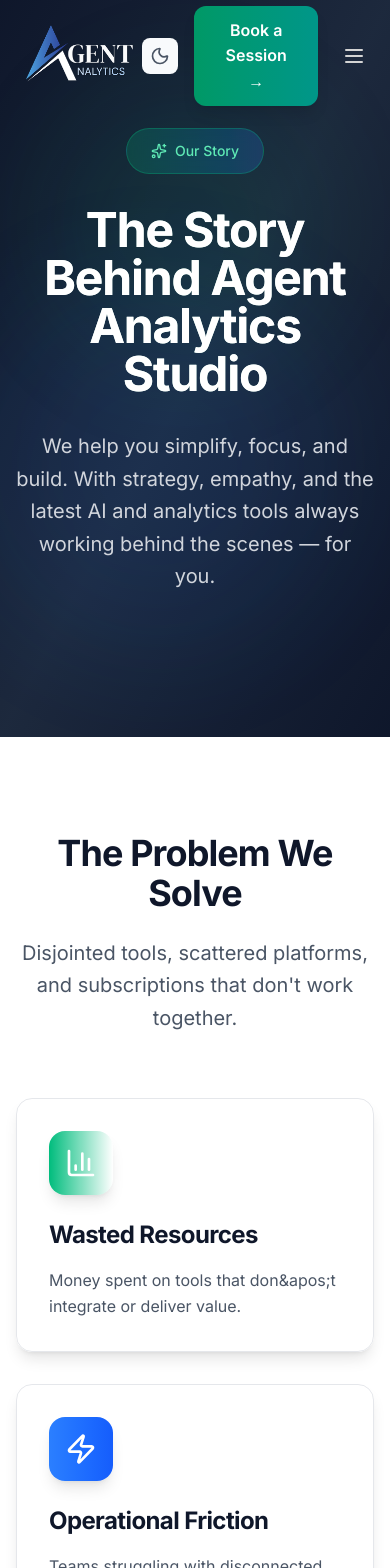
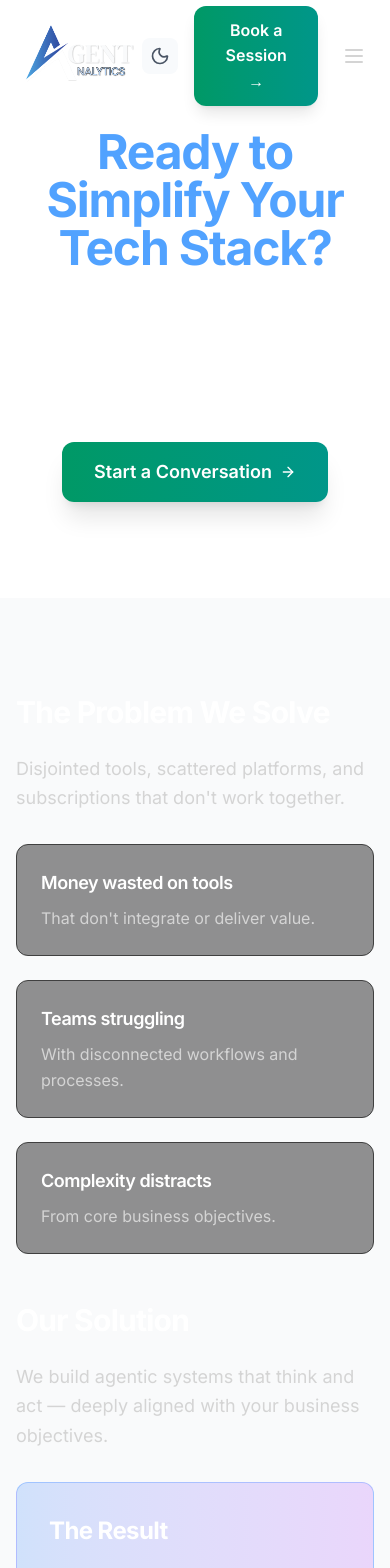
Before and after one commit to AgentAnalytics-ai/agent-analytics-site, a Next.js app: page /about in a window 390 px wide. Shown: the top 1568 px of the page. Built offline with nearby package versions, Linux system fonts and the light colour scheme.

Commit message:
feat: Implement million-dollar UI design with bold blue hero and clean layouts

```diff
--- a/src/app/about/page.tsx
+++ b/src/app/about/page.tsx
@@ -16,161 +16,84 @@ import { motion } from 'framer-motion';
 import { Card } from '@/components/ui/Card';
 
 export default function AboutPage() {
+  const handleCalendlyClick = () => {
+    if (typeof window !== 'undefined' && (window as any).Calendly) {
+      (window as any).Calendly.initPopupWidget({
+        url: 'https://calendly.com/your-calendly-link',
+      });
+    }
+  };
+
   return (
     <>
-      {/* Hero Section */}
-      <Section
-        spacing="xl"
-        background="dark"
-        className="pt-32 relative overflow-hidden"
-      >
-        <div className="absolute inset-0 bg-gradient-to-br from-slate-900 via-slate-800 to-slate-900"></div>
-        <div className="absolute top-20 left-10 w-72 h-72 bg-emerald-500/10 rounded-full blur-3xl animate-pulse"></div>
-        <div className="absolute bottom-20 right-10 w-96 h-96 bg-blue-500/10 rounded-full blur-3xl animate-pulse animation-delay-2000"></div>
+      <Section spacing="xl" className="pt-32">
+        <Container>
+          <div className="max-w-4xl mx-auto text-center">
+            <h1 className="text-5xl md:text-6xl font-bold text-blue-400 mb-6">
+              Ready to Simplify Your Tech Stack?
+            </h1>
+            <p className="text-xl text-white mb-12 max-w-3xl mx-auto">
+              Let's discuss how we can help you eliminate complexity and build intelligent systems that work for you.
+            </p>
 
-        <Container className="relative z-10">
-          <motion.div
-            className="text-center"
-            initial={{ opacity: 0, y: 30 }}
-            animate={{ opacity: 1, y: 0 }}
-            transition={{ duration: 0.8 }}
-          >
-            <div className="inline-flex items-center gap-2 bg-gradient-to-r from-emerald-500/20 to-blue-500/20 text-emerald-300 px-6 py-3 rounded-full text-sm font-medium mb-8 border border-emerald-500/30 backdrop-blur-sm">
-              <Sparkles className="w-4 h-4" />
-              Our Story
-            </div>
-            <h1 className="text-5xl md:text-6xl lg:text-7xl font-bold text-white mb-8 bg-gradient-to-r from-white via-emerald-100 to-white bg-clip-text text-transparent">
-              The Story Behind Agent Analytics Studio
-            </h1>
-            <p className="text-xl text-gray-300 max-w-4xl mx-auto leading-relaxed mb-12">
-              We help you simplify, focus, and build. With strategy, empathy,
-              and the latest AI and analytics tools always working behind the
-              scenes — for you.
-            </p>
-          </motion.div>
+            <Button
+              variant="cta"
+              size="lg"
+              withArrow
+              onClick={handleCalendlyClick}
+              className="bg-gradient-to-r from-blue-500 to-blue-700 hover:from-blue-600 hover:to-blue-800 text-white font-semibold px-8 py-4 text-lg shadow-xl hover:shadow-2xl transform hover:scale-105 transition-all duration-300"
+            >
+              Start a Conversation
+            </Button>
+          </div>
         </Container>
       </Section>
 
-      {/* Problem Statement */}
-      <Section spacing="xl" background="white">
+      <Section spacing="xl" background="gray">
         <Container>
-          <motion.div
-            className="text-center mb-16"
-            initial={{ opacity: 0, y: 30 }}
-            whileInView={{ opacity: 1, y: 0 }}
-            transition={{ duration: 0.8 }}
-          >
-            <h2 className="text-4xl md:text-5xl font-bold text-gray-900 mb-6">
-              The Problem We Solve
-            </h2>
-            <p className="text-xl text-gray-600 max-w-3xl mx-auto">
-              Disjointed tools, scattered platforms, and subscriptions that
-              don&apos;t work together.
-            </p>
-          </motion.div>
+          <div className="max-w-6xl mx-auto">
+            <div className="grid md:grid-cols-2 gap-12">
+              <div>
+                <h2 className="text-3xl font-bold text-white mb-6">The Problem We Solve</h2>
+                <p className="text-lg text-neutral-300 mb-8">
+                  Disjointed tools, scattered platforms, and subscriptions that don't work together.
+                </p>
 
-          <div className="grid grid-cols-1 md:grid-cols-3 gap-8 mb-16">
-            {[
-              {
-                icon: <BarChart3 className="w-8 h-8" />,
-                title: 'Wasted Resources',
-                description:
-                  'Money spent on tools that don&apos;t integrate or deliver value.',
-                color: 'emerald',
-              },
-              {
-                icon: <Zap className="w-8 h-8" />,
-                title: 'Operational Friction',
-                description:
-                  'Teams struggling with disconnected workflows and processes.',
-                color: 'blue',
-              },
-              {
-                icon: <Globe className="w-8 h-8" />,
-                title: 'Unnecessary Stress',
-                description:
-                  'Complexity that distracts from core business objectives.',
-                color: 'emerald',
-              },
-            ].map((problem, index) => (
-              <motion.div
-                key={index}
-                initial={{ opacity: 0, y: 50 }}
-                whileInView={{ opacity: 1, y: 0 }}
-                transition={{ duration: 0.8, delay: index * 0.2 }}
-                className="group"
-              >
-                <Card
-                  variant="elevated"
-                  padding="lg"
-                  className="h-full hover:shadow-2xl transition-all duration-500 group-hover:-translate-y-2 border border-gray-200 hover:border-emerald-200 bg-white/50 backdrop-blur-sm"
-                >
-                  <div
-                    className={`w-16 h-16 bg-gradient-to-r from-${problem.color}-500 to-${problem.color}-600 rounded-2xl flex items-center justify-center mb-6 group-hover:scale-110 transition-transform duration-500 shadow-lg`}
-                  >
-                    <div className="text-white">{problem.icon}</div>
+                <div className="space-y-6">
+                  <div className="bg-neutral-800/50 rounded-xl p-6 border border-neutral-700">
+                    <h3 className="text-lg font-semibold text-white mb-2">Money wasted on tools</h3>
+                    <p className="text-neutral-300">That don't integrate or deliver value.</p>
                   </div>
-                  <h3 className="text-2xl font-bold text-gray-900 mb-4 group-hover:text-emerald-600 transition-colors duration-300">
-                    {problem.title}
-                  </h3>
-                  <p className="text-gray-600 leading-relaxed">
-                    {problem.description}
+
+                  <div className="bg-neutral-800/50 rounded-xl p-6 border border-neutral-700">
+                    <h3 className="text-lg font-semibold text-white mb-2">Teams struggling</h3>
+                    <p className="text-neutral-300">With disconnected workflows and processes.</p>
+                  </div>
+
+                  <div className="bg-neutral-800/50 rounded-xl p-6 border border-neutral-700">
+                    <h3 className="text-lg font-semibold text-white mb-2">Complexity distracts</h3>
+                    <p className="text-neutral-300">From core business objectives.</p>
+                  </div>
+                </div>
+              </div>
+
+              <div>
+                <h2 className="text-3xl font-bold text-white mb-6">Our Solution</h2>
+                <p className="text-lg text-neutral-300 mb-8">
+                  We build agentic systems that think and act — deeply aligned with your business objectives.
+                </p>
+
+                <div className="bg-gradient-to-r from-blue-500/20 to-purple-500/20 rounded-xl p-8 border border-blue-500/30">
+                  <h3 className="text-2xl font-bold text-white mb-4">The Result</h3>
+                  <p className="text-lg text-neutral-300 mb-6">
+                    Businesses spending more time achieving their goals than managing their tools.
                   </p>
-                </Card>
-              </motion.div>
-            ))}
-          </div>
-
-          {/* Professional result section */}
-          <motion.div
-            className="text-center bg-gradient-to-r from-emerald-50 to-blue-50 rounded-3xl p-12 border border-emerald-200/50 shadow-xl"
-            initial={{ opacity: 0, y: 30 }}
-            whileInView={{ opacity: 1, y: 0 }}
-            transition={{ duration: 0.8 }}
-          >
-            <div className="w-20 h-20 bg-gradient-to-r from-emerald-500 to-blue-500 rounded-full flex items-center justify-center mx-auto mb-8 shadow-lg">
-              <Target className="w-10 h-10 text-white" />
+                  <blockquote className="text-xl text-blue-300 font-medium italic">
+                    "Technology should work for you, not the other way around."
+                  </blockquote>
+                </div>
+              </div>
             </div>
-            <h3 className="text-3xl font-bold text-gray-900 mb-6">
-              The Result
-            </h3>
-            <p className="text-xl text-gray-600 mb-8 max-w-2xl mx-auto">
-              Businesses spending more time managing their tools than achieving
-              their goals.
-            </p>
-            <div className="bg-white rounded-2xl p-6 border border-emerald-200/50 shadow-sm">
-              <p className="text-lg text-gray-700 italic">
-                &quot;Technology should work for you, not the other way
-                around.&quot;
-              </p>
-            </div>
-          </motion.div>
-        </Container>
-      </Section>
-
-      {/* CTA Section */}
-      <Section spacing="xl" background="white" className="relative">
-        <Container className="relative z-10">
-          <div className="text-center">
-            <h2 className="text-4xl md:text-5xl font-bold text-gray-900 mb-6 bg-gradient-to-r from-gray-900 via-blue-900 to-gray-900 bg-clip-text text-transparent">
-              Ready to Simplify Your Tech Stack?
-            </h2>
-            <p className="text-xl text-gray-600 mb-8 max-w-3xl mx-auto">
-              Let&apos;s discuss how we can help you eliminate complexity and
-              build intelligent systems that work for you.
-            </p>
-            <Button
-              variant="primary"
-              size="lg"
-              className="group bg-gradient-to-r from-cyan-500 to-blue-600 hover:from-cyan-600 hover:to-blue-700 border-0 shadow-lg hover:shadow-cyan-500/25"
-              onClick={() =>
-                (window.location.href =
-                  'https://calendly.com/grant-agentanalyticsai')
-              }
-            >
-              Start a Conversation
-              <ArrowRight className="ml-2 w-5 h-5 group-hover:translate-x-1 transition-transform" />
-            </Button>
           </div>
         </Container>
       </Section>
--- a/src/app/page.tsx
+++ b/src/app/page.tsx
@@ -10,42 +10,42 @@ export default function Home() {
   return (
     <>
       <Hero
-        title="Strategic Intelligence in Action"
-        subtitle="We design agentic systems that think, act, and align with your business. These aren&apos;t off-the-shelf tools — they&apos;re adaptive solutions built to understand and execute."
-        primaryCTA="Let&apos;s Talk Strategy"
-        secondaryCTA="Explore Solutions"
+        title="Ready to Simplify Your Tech Stack?"
+        subtitle="Let's discuss how we can help you eliminate complexity and build intelligent systems that work for you."
+        primaryCTA="Start a Conversation"
+        secondaryCTA=""
       />
 
-      <Section spacing="lg" background="gray">
+      <Section spacing="xl" background="gray">
         <Container>
-          <div className="grid gap-8 lg:grid-cols-2 lg:gap-12">
-            <Card variant="elevated" padding="lg">
-              <h2 className="text-3xl font-bold text-gray-900 dark:text-white mb-4">
-                The Problem
-              </h2>
-              <p className="text-lg text-gray-600 dark:text-gray-300 leading-relaxed">
-                Organizations are overwhelmed by tools and frameworks. AI gets
-                bolted on. Strategy stays abstract. Execution misfires. Results
-                fall short.
-              </p>
-            </Card>
+          <div className="max-w-4xl mx-auto text-center mb-16">
+            <h2 className="text-4xl md:text-5xl font-bold text-white mb-6">
+              Why Choose Agent Analytics
+            </h2>
+            <p className="text-xl text-neutral-300 max-w-3xl mx-auto">
+              We're a consulting studio that quietly powers modern enterprises with custom strategy, technology, and internal tools.
+            </p>
+          </div>
 
-            <Card variant="elevated" padding="lg">
-              <h2 className="text-3xl font-bold text-gray-900 dark:text-white mb-4">
-                Our Approach
-              </h2>
-              <p className="text-lg text-gray-600 dark:text-gray-300 leading-relaxed">
-                We build agentic systems that think and act — deeply aligned
-                with your business objectives. Every solution is strategic,
-                integrated, and designed for intelligent execution.
-              </p>
-            </Card>
+          <div className="grid md:grid-cols-3 gap-8">
+            <div className="bg-neutral-800/50 rounded-2xl p-8 border border-neutral-700 hover:border-neutral-600 transition-all duration-300">
+              <h3 className="text-xl font-semibold text-white mb-3">Strategic Focus</h3>
+              <p className="text-neutral-300">We solve your biggest challenges with custom AI solutions that actually work.</p>
+            </div>
+
+            <div className="bg-neutral-800/50 rounded-2xl p-8 border border-neutral-700 hover:border-neutral-600 transition-all duration-300">
+              <h3 className="text-xl font-semibold text-white mb-3">Team Collaboration</h3>
+              <p className="text-neutral-300">Work seamlessly with your existing team and processes.</p>
+            </div>
+
+            <div className="bg-neutral-800/50 rounded-2xl p-8 border border-neutral-700 hover:border-neutral-600 transition-all duration-300">
+              <h3 className="text-xl font-semibold text-white mb-3">Scalable Solutions</h3>
+              <p className="text-neutral-300">Build once, scale everywhere. Solutions that grow with your business.</p>
+            </div>
           </div>
         </Container>
       </Section>
 
-      <WhoWeAre />
-      <HowWeWork />
       <LeadForm />
     </>
   );
--- a/src/components/home/Hero.tsx
+++ b/src/components/home/Hero.tsx
@@ -26,34 +26,34 @@ export default function Hero({
   };
 
   return (
-    <Section spacing="xl" className="relative">
+    <Section spacing="xl" className="relative min-h-screen flex items-center">
       <Container className="relative z-10">
         <div className="max-w-4xl mx-auto text-center">
-          {/* Main Heading */}
+          {/* Main Heading - Bold Blue */}
           <motion.h1
-            initial={{ opacity: 0, y: 20 }}
+            initial={{ opacity: 0, y: 30 }}
             animate={{ opacity: 1, y: 0 }}
-            transition={{ duration: 0.6 }}
-            className="text-5xl md:text-6xl lg:text-7xl font-bold text-white mb-8 leading-tight"
+            transition={{ duration: 0.8 }}
+            className="text-5xl md:text-6xl lg:text-7xl font-bold text-blue-400 mb-8 leading-tight"
           >
-            {title}
+            Ready to Simplify Your Tech Stack?
           </motion.h1>
 
-          {/* Subtitle */}
+          {/* Subtitle - Clean White */}
           <motion.p
-            initial={{ opacity: 0, y: 20 }}
+            initial={{ opacity: 0, y: 30 }}
             animate={{ opacity: 1, y: 0 }}
-            transition={{ duration: 0.6, delay: 0.1 }}
-            className="text-xl md:text-2xl text-neutral-300 mb-12 max-w-3xl mx-auto leading-relaxed"
+            transition={{ duration: 0.8, delay: 0.2 }}
+            className="text-xl md:text-2xl text-white mb-12 max-w-3xl mx-auto leading-relaxed"
           >
-            {subtitle}
+            Let's discuss how we can help you eliminate complexity and build intelligent systems that work for you.
           </motion.p>
 
-          {/* CTA Buttons */}
+          {/* CTA Button - Bold Blue Gradient */}
           <motion.div
-            initial={{ opacity: 0, y: 20 }}
+            initial={{ opacity: 0, y: 30 }}
             animate={{ opacity: 1, y: 0 }}
-            transition={{ duration: 0.6, delay: 0.2 }}
+            transition={{ duration: 0.8, delay: 0.4 }}
             className="flex flex-col sm:flex-row gap-4 justify-center"
           >
             <Button
@@ -61,17 +61,9 @@ export default function Hero({
               size="lg"
               withArrow
               onClick={handleCalendlyClick}
-              className="bg-gradient-to-r from-emerald-600 to-teal-600 hover:from-emerald-700 hover:to-teal-700"
+              className="bg-gradient-to-r from-blue-500 to-blue-700 hover:from-blue-600 hover:to-blue-800 text-white font-semibold px-8 py-4 text-lg shadow-xl hover:shadow-2xl transform hover:scale-105 transition-all duration-300"
             >
-              {primaryCTA}
-            </Button>
-            <Button
-              variant="outline"
-              size="lg"
-              onClick={() => (window.location.href = '/services')}
-              className="border-neutral-600 text-neutral-300 hover:bg-neutral-800 hover:border-neutral-500"
-            >
-              {secondaryCTA}
+              Start a Conversation
             </Button>
           </motion.div>
         </div>
```
